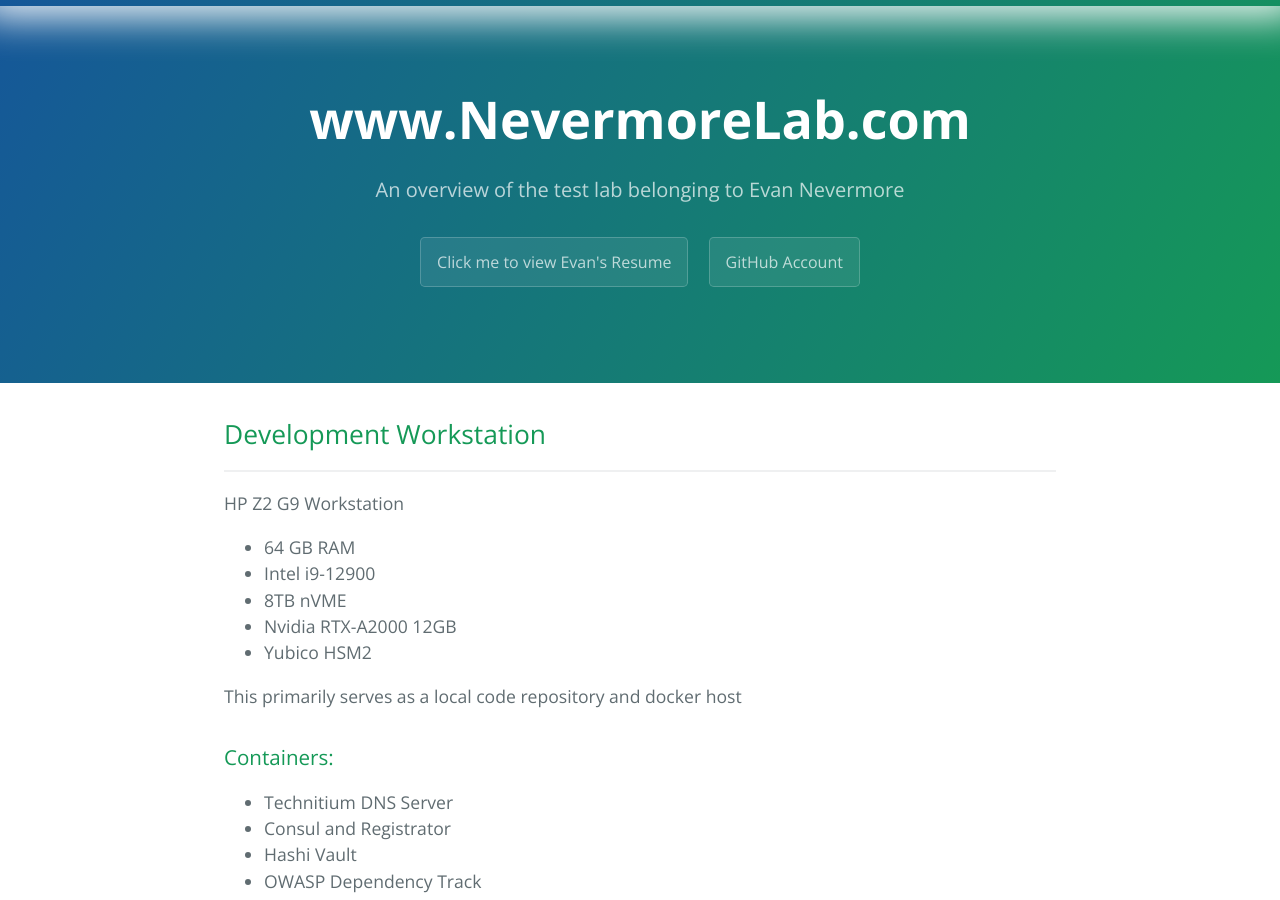
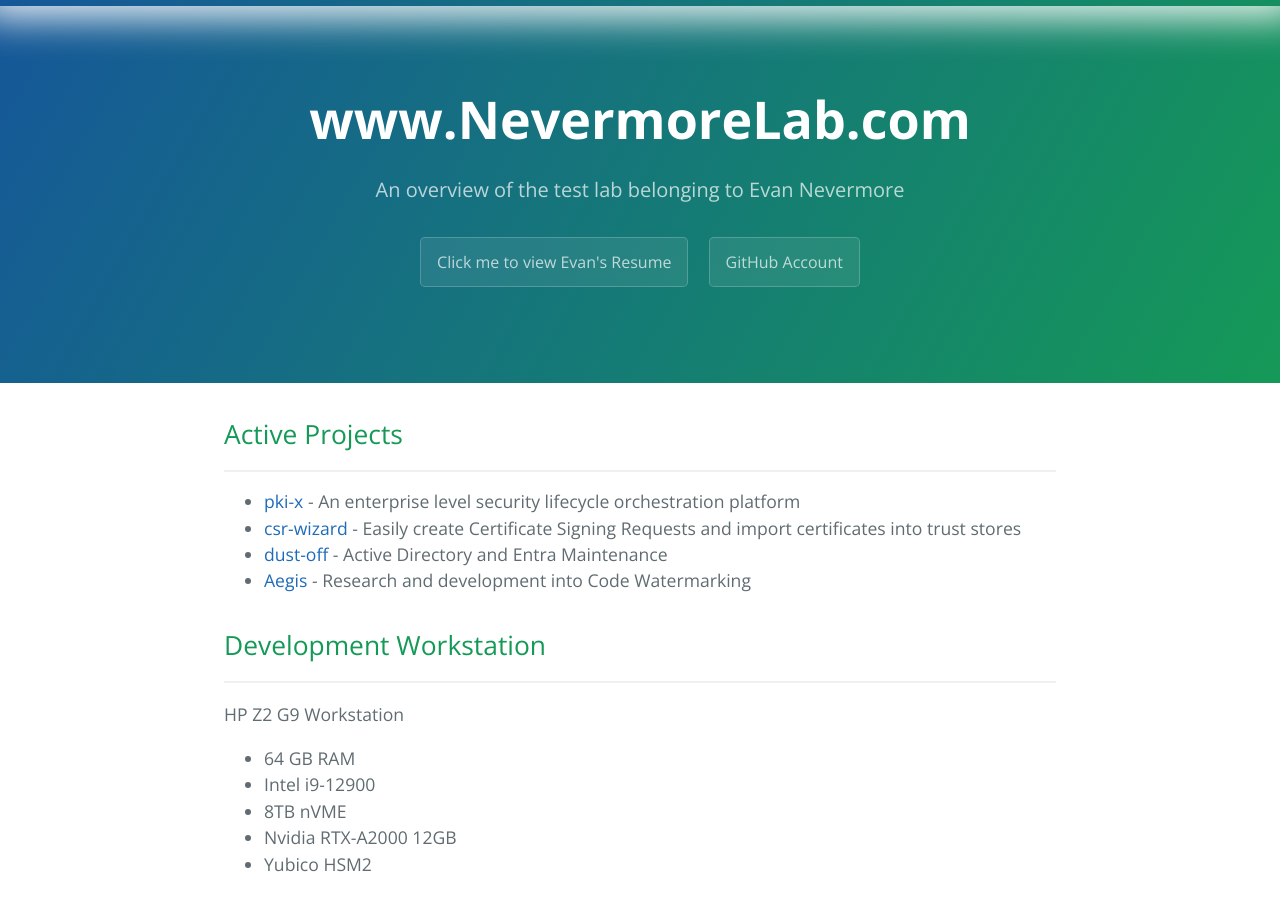
Before and after one commit to InfiniteInsight/InfiniteInsight.github.io, a Jekyll site: the page built from index.md, in a window 1280 px wide and 900 px high. Built offline with Jekyll 4.4.1, drawn with Linux system fonts in a browser that asks for light colours; our own code applies the rules of GitHub Pages for plain Markdown files; some of the changed text lies outside the part shown.

Commit message:
add pki-x details and screenshots

```diff
--- a/index.md
+++ b/index.md
@@ -1,6 +1,13 @@
 ---
 layout: default
 ---
+
+## Active Projects
+* * *
+- [pki-x](./pkix.md) - An enterprise level security lifecycle orchestration platform
+- [csr-wizard](./csr-wizard.md) - Easily create Certificate Signing Requests and import certificates into trust stores
+- [dust-off](./dust-off.md) - Active Directory and Entra Maintenance
+- [Aegis](./aegis.md) - Research and development into Code Watermarking
 
 ## Development Workstation
 * * *
```
Also changed, not shown: other parts of index.md (+1 -4 lines), aegis.md (+0 -4 lines), another-page.md (deleted, +0 -11 lines), pkix.md (+12 -2 lines), assets/images/pkix/admin.png (added), assets/images/pkix/automation.png (added), assets/images/pkix/certificates.png (added), assets/images/pkix/crypto-providers.png (added), assets/images/pkix/login.png (renamed from assets/images/pkix-login.png), assets/images/pkix/reports.png (added), assets/images/pkix/search.png (added), assets/images/pkix/templates.png (added), image.png (deleted), 1 other file.
